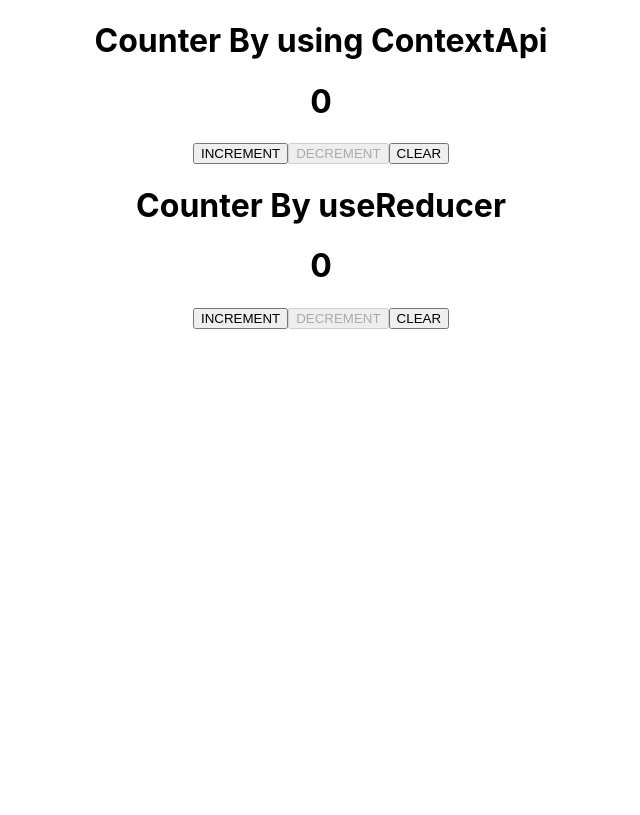
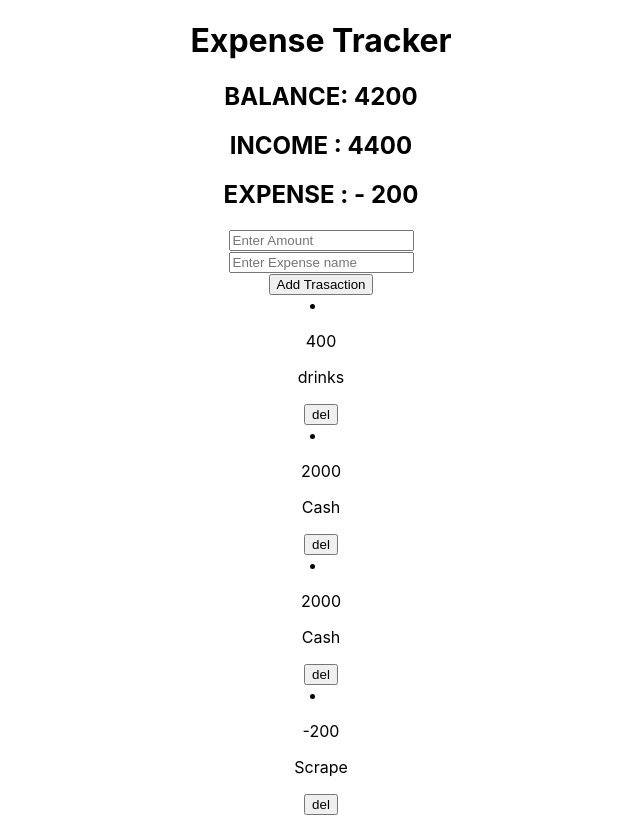
Before and after one commit to rizwaniqbalkhan92/ContextApi-useReducer, a React (Create React App) app: page / in a window 1280 px wide. Shown: the whole page, without its empty margins (319-959 px from the left). Built offline with nearby package versions, Linux system fonts and the light colour scheme.

Commit message:
Create Transaction Done

```diff
--- a/src/App.js
+++ b/src/App.js
@@ -2,12 +2,15 @@ import logo from './logo.svg';
 import './App.css';
 import ContextCounter from './Components/ContextCounter/ContextCounter';
 import Counter from './Components/CounterReducer/Counter';
+import ExpenseTracker from './Components/ExpenseTracker.js/ExpenseTracker';
+import Tracker from './Components/ExpenseTracker.js/Tracker';
 
 function App() {
   return (
     <div className="App">
-      <ContextCounter/>
-      <Counter/>
+      {/* <ContextCounter/>
+      <Counter/> */}
+      <Tracker />
     </div>
   );
 }
--- /dev/null
+++ b/src/Components/ExpenseTracker.js/ExpenseTracker.js
@@ -0,0 +1,85 @@
+import React, { useContext, useState } from 'react'
+import { TransactionContext } from './TransactionContext';
+
+const ExpenseTracker = () => {
+    let { transactions, createTransaction } = useContext(TransactionContext);
+
+    console.log(transactions)
+    const [amount, setAmount] = useState(0);
+    const [expenseName, setExpenseName] = useState('');
+    function handleChange(e) {
+        e.preventDefault();
+    }
+
+    const createNewTransaction = () => {
+        if(Number(amount)===0 || !Number(amount)){
+            alert("PLEASE ENTER CORRECT VALUE (i.e) 1,2,3");
+            return false;
+        }
+        const dataTransfer = {
+            description: expenseName,
+            amount: amount
+        }
+        console.log(dataTransfer)
+        createTransaction(dataTransfer)
+
+    }
+
+function income(){
+    let incomeAmount=0;
+    for(let i=0; i<transactions?.length; i++){
+        if(transactions[i]?.amount >0) {
+            incomeAmount = incomeAmount+ transactions[i].amount;
+
+        }
+
+
+    }
+    return incomeAmount;
+}
+function expense(){
+    let expenseAmount=0;
+    for(let i=0; i<transactions?.length; i++){
+        if(transactions[i]?.amount < 0) {
+            expenseAmount = expenseAmount- transactions[i].amount;
+
+        }
+
+
+    }
+    return expenseAmount;
+}
+
+
+    return (
+        <div>
+            <h1>Expense Tracker</h1>
+            <div>
+                <form onSubmit={handleChange} >
+                    <h2>BALANCE: {income()-expense()}</h2>
+                        <h2>INCOME : {income()}</h2>
+                        <h2>EXPENSE : {`- ${expense()}`}</h2>
+                    <input placeholder='Enter Amount' onChange={(e) => setAmount(e.target.value)} />
+                    <br /> <input placeholder='Enter Expense name ' onChange={(e) => setExpenseName(e.target.value)} />
+                    <br /> <button onClick={() => createNewTransaction()} >Add Trasaction</button>
+                    <div>
+                        {
+                            transactions?.map((val, index) => (
+                                <li key={index}>
+                                    <p>{val.amount}</p>
+                                    <p>{val.description}</p>
+                                    <button >del</button>
+
+                                </li>
+                            ))
+                        }
+                    </div>
+
+                </form>
+            </div>
+
+        </div>
+    )
+}
+
+export default ExpenseTracker
--- /dev/null
+++ b/src/Components/ExpenseTracker.js/Tracker.js
@@ -0,0 +1,13 @@
+import React from 'react'
+import ExpenseTracker from './ExpenseTracker'
+import TransactionProvider from './TransactionContext'
+
+const Tracker = () => {
+    return (
+        <TransactionProvider>
+            <ExpenseTracker />
+        </TransactionProvider>
+    )
+}
+
+export default Tracker
--- /dev/null
+++ b/src/Components/ExpenseTracker.js/TransactionContext.js
@@ -0,0 +1,50 @@
+import { createContext, useReducer } from "react"
+import TransactionReducer from "./TransactionReducer";
+
+
+
+
+
+
+const initialTransaction = [
+    { description: 'drinks', amount: 400 },
+    { description: 'Cash', amount: 2000 },
+    { description: 'Cash', amount: 2000 },
+    { description: 'Scrape', amount: -200 },
+]
+
+
+export const TransactionContext = createContext(initialTransaction);
+
+ const TransactionProvider = ({ children }) => {
+    const [state, dispatch] = useReducer(TransactionReducer, initialTransaction);
+
+    function createTransaction(dataTransfer) {
+        // console.log(dataTransfer)
+        dispatch({
+            type:"CREATE_TRANSACTION",
+            payload:{
+                description:dataTransfer.description,
+                amount:Number(dataTransfer.amount)
+            }
+        })
+
+    }
+
+    return (
+        <TransactionContext.Provider value={{
+            transactions: state,
+            createTransaction
+        }}>
+            {
+                children
+            }
+
+        </TransactionContext.Provider>
+    )
+
+
+}
+
+
+export default TransactionProvider
--- /dev/null
+++ b/src/Components/ExpenseTracker.js/TransactionReducer.js
@@ -0,0 +1,18 @@
+const TransactionReducer = ((state, action) => {
+
+    // console.log(s);
+    switch (action.type) {
+        case "CREATE_TRANSACTION":
+            return [...state, action.payload];
+        default:
+            return state;
+    }
+
+
+
+})
+
+
+
+
+export default TransactionReducer;
```
